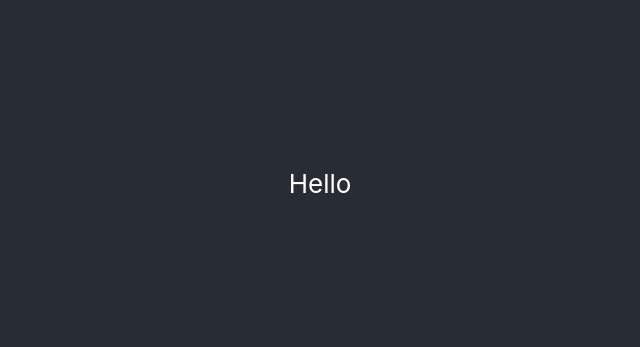
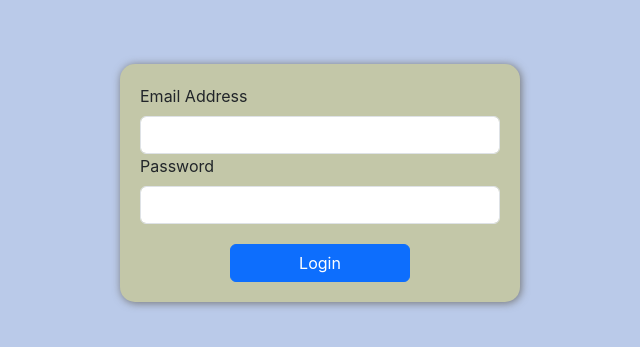
Before and after one commit to NETRASG/DemoSite, a React (Create React App) app: page /login in a window 1280 px wide. Shown: the part 217-564 px from the top of the page, without its empty margins (320-960 px from the left). Built offline with nearby package versions, Linux system fonts and the light colour scheme.

Commit message:
SignUp and Login Page design

```diff
--- a/src/App.scss
+++ b/src/App.scss
@@ -14,14 +14,14 @@
 }
 
 .App-header {
-  background-color: #282c34;
-  min-height: 100vh;
-  display: flex;
-  flex-direction: column;
-  align-items: center;
-  justify-content: center;
-  font-size: calc(10px + 2vmin);
-  color: white;
+  background-color: #bacae9;
+  // min-height: 100vh;
+  // display: flex;
+  // flex-direction: column;
+  // align-items: center;
+  // justify-content: center;
+  // font-size: calc(10px + 2vmin);
+  // color: white;
 }
 
 .App-link {
--- a/src/App.tsx
+++ b/src/App.tsx
@@ -1,10 +1,12 @@
 import React from 'react';
 import './App.scss';
+import SignUP from './Components/SignUp/SignUP';
+import Login from './Components/Login/Login';
 
 function App() {
   return (
-    <div className='App-header'>
-      Hello
+    <div className='App-header '>
+     <Login/>
     </div>
   );
 }
--- /dev/null
+++ b/src/Components/Login/Login.scss
@@ -0,0 +1,27 @@
+.main-container{
+    min-height: 100vh;
+    display: flex;
+    flex-direction: column;
+    align-items: center;
+    justify-content: center;
+  }
+
+.signupForm {
+  background-color: rgb(195, 199, 168);
+  padding:20px;
+  width: 400px;
+  border-radius: 15px;
+  box-shadow: 1px 1px 8px rgb(114, 114, 114);
+
+}
+.SignUpButton{
+    margin-top: 20px;
+    width: 50%;
+
+}
+.buttonClass{
+    display: flex;
+    flex-direction: column;
+    align-items: center;
+    justify-content: center;
+}
--- /dev/null
+++ b/src/Components/Login/Login.tsx
@@ -0,0 +1,52 @@
+import React, { useState } from 'react'
+import InputComponent from '../ReUsableComponents/InputComponent'
+import ButtonComponent from '../ReUsableComponents/ButtonComponent'
+import "./Login.scss";
+
+
+const Login = () => {
+    const [inputstate, setInputState] = useState({
+        email: "",
+
+        password: "",
+
+      });
+  const { email, password } = inputstate;
+
+    const onChangeHandler = (e: any) => {
+
+      };
+    const handleOnSubmit = (e: any) => {
+
+
+      };
+
+
+  return (
+    <div className="main-container">
+      <form className="signupForm" onSubmit={handleOnSubmit}>
+        <InputComponent
+          type="email"
+          label="Email Address"
+          name="email"
+          value={email}
+          onChange={onChangeHandler}
+        />
+        <InputComponent
+          type="password"
+          label="Password"
+          name="password"
+          value={password}
+          onChange={onChangeHandler}
+
+        />
+
+        <div className="buttonClass">
+          <ButtonComponent className="SignUpButton" label="Login" />
+        </div>
+      </form>
+    </div>
+  )
+}
+
+export default Login
--- /dev/null
+++ b/src/Components/ReUsableComponents/ButtonComponent.tsx
@@ -0,0 +1,11 @@
+import React from 'react'
+
+const ButtonComponent = (props:any) => {
+  return (
+    <>
+      <button type='submit' className={`btn btn-primary ${props.className}`}>{props.label}</button>
+    </>
+  )
+}
+
+export default ButtonComponent
--- /dev/null
+++ b/src/Components/ReUsableComponents/InputComponent.tsx
@@ -0,0 +1,19 @@
+import React from "react";
+
+const InputComponent = (props: any) => {
+  return (
+    <>
+      <label className="form-label">{props.label}</label>
+      <input
+        type={props.type}
+        className="form-control"
+        name={props.name}
+        value={props.value}
+        onChange={props.onChange}
+        onKeyUp={props.confirmPasswordValidate}
+      ></input>
+    </>
+  );
+};
+
+export default InputComponent;
--- /dev/null
+++ b/src/Components/SignUp/SignUP.tsx
@@ -0,0 +1,148 @@
+import React, { useState } from "react";
+import InputComponent from "../ReUsableComponents/InputComponent";
+import ButtonComponent from "../ReUsableComponents/ButtonComponent";
+import "./SignUp.scss";
+
+const SignUP = () => {
+  const [inputstate, setInputState] = useState({
+    email: "",
+    userName: "",
+    password: "",
+    confirmPassword: "",
+  });
+
+  const [error, setError] = useState({
+    confirmPassword: "",
+    password: "",
+  });
+  const { email, userName, password, confirmPassword } = inputstate;
+
+  const onChangeHandler = (e: any) => {
+    const { name, value } = e.target;
+    setInputState((prevState) => ({
+      ...prevState,
+      [name]: value,
+    }));
+    console.log(e.target.value);
+  };
+
+  const handlePasswordError = (e: any) => {
+    const { name } = e.target;
+    if (name === "password") {
+      const uppercaseRegExp   = /(?=.*?[A-Z])/;
+      const lowercaseRegExp   = /(?=.*?[a-z])/;
+      const digitsRegExp      = /(?=.*?[0-9])/;
+      const specialCharRegExp = /(?=.*?[#?!@$%^&*-])/;
+      const minLengthRegExp   = /.{8,}/;
+      const passwordLength =      inputstate.password.length;
+      const uppercasePassword =   uppercaseRegExp.test(inputstate.password);
+      const lowercasePassword =   lowercaseRegExp.test(inputstate.password);
+      const digitsPassword =      digitsRegExp.test(inputstate.password);
+      const specialCharPassword = specialCharRegExp.test(inputstate.password);
+      const minLengthPassword =   minLengthRegExp.test(inputstate.password);
+      let errMsg ="";
+    if(passwordLength===0){
+            errMsg="Password is empty";
+    }else if(!uppercasePassword){
+            errMsg="At least one Uppercase";
+    }else if(!lowercasePassword){
+            errMsg="At least one Lowercase";
+    }else if(!digitsPassword){
+            errMsg="At least one digit";
+    }else if(!specialCharPassword){
+            errMsg="At least one Special Characters";
+    }else if(!minLengthPassword){
+            errMsg="At least minumum 8 characters";
+    }else{
+        errMsg="";
+    }
+    setError((prevState) => ({
+      ...prevState,
+      [name]: errMsg,
+    }));
+    }
+    if (name === "confirmPassword") {
+      if (inputstate.password !== inputstate.confirmPassword) {
+        setError((prevState) => ({
+          ...prevState,
+          [name]: "password does not match",
+        }));
+        console.log("error", error);
+      } else {
+        setError((prevState) => ({
+          ...prevState,
+          [name]: "Password Matched",
+        }));
+      }
+    }
+  };
+
+  const handleOnSubmit = (e: any) => {
+    e.preventDefault();
+    alert("submitted" + inputstate.email + inputstate.userName);
+  };
+
+  const passwordMatched = (
+    <div style={{ color: "green" }}>{error.confirmPassword}</div>
+  );
+  const passwordNotMatched = (
+    <div style={{ color: "red" }}>{error.confirmPassword}</div>
+  );
+
+  return (
+    <div className="main-container">
+      <form className="signupForm" onSubmit={handleOnSubmit}>
+        <InputComponent
+          type="email"
+          label="Email Address"
+          name="email"
+          value={email}
+          onChange={onChangeHandler}
+        />
+        <InputComponent
+          type="text"
+          label="User Name"
+          name="userName"
+          value={userName}
+          onChange={onChangeHandler}
+        />
+        <InputComponent
+          type="password"
+          label="New Password"
+          name="password"
+          value={password}
+          onChange={onChangeHandler}
+          confirmPasswordValidate={handlePasswordError}
+        />
+        <div>
+          {error.password === "Good Password" ? (
+            <div style={{ color: "green" }}>{error.password}</div>
+          ) : (
+            <div style={{ color: "red" }}>{error.password}</div>
+          )}
+        </div>
+
+        <InputComponent
+          type="password"
+          label="Confirm Password"
+          name="confirmPassword"
+          value={confirmPassword}
+          onChange={onChangeHandler}
+          confirmPasswordValidate={handlePasswordError}
+        />
+        <div>
+          {error.confirmPassword === "password does not match"
+            ? passwordNotMatched
+            : passwordMatched}
+        </div>
+
+        {/* (e:any) => setInputState({...inputstate, email: e.target.value}) */}
+        <div className="buttonClass">
+          <ButtonComponent className="SignUpButton" label="Sign Up" />
+        </div>
+      </form>
+    </div>
+  );
+};
+
+export default SignUP;
--- /dev/null
+++ b/src/Components/SignUp/SignUp.scss
@@ -0,0 +1,27 @@
+.main-container{
+    min-height: 100vh;
+    display: flex;
+    flex-direction: column;
+    align-items: center;
+    justify-content: center;
+  }
+
+.signupForm {
+  background-color: rgb(195, 199, 168);
+  padding:20px;
+  width: 400px;
+  border-radius: 15px;
+  box-shadow: 1px 1px 8px rgb(114, 114, 114);
+
+}
+.SignUpButton{
+    margin-top: 20px;
+    width: 50%;
+
+}
+.buttonClass{
+    display: flex;
+    flex-direction: column;
+    align-items: center;
+    justify-content: center;
+}
```
